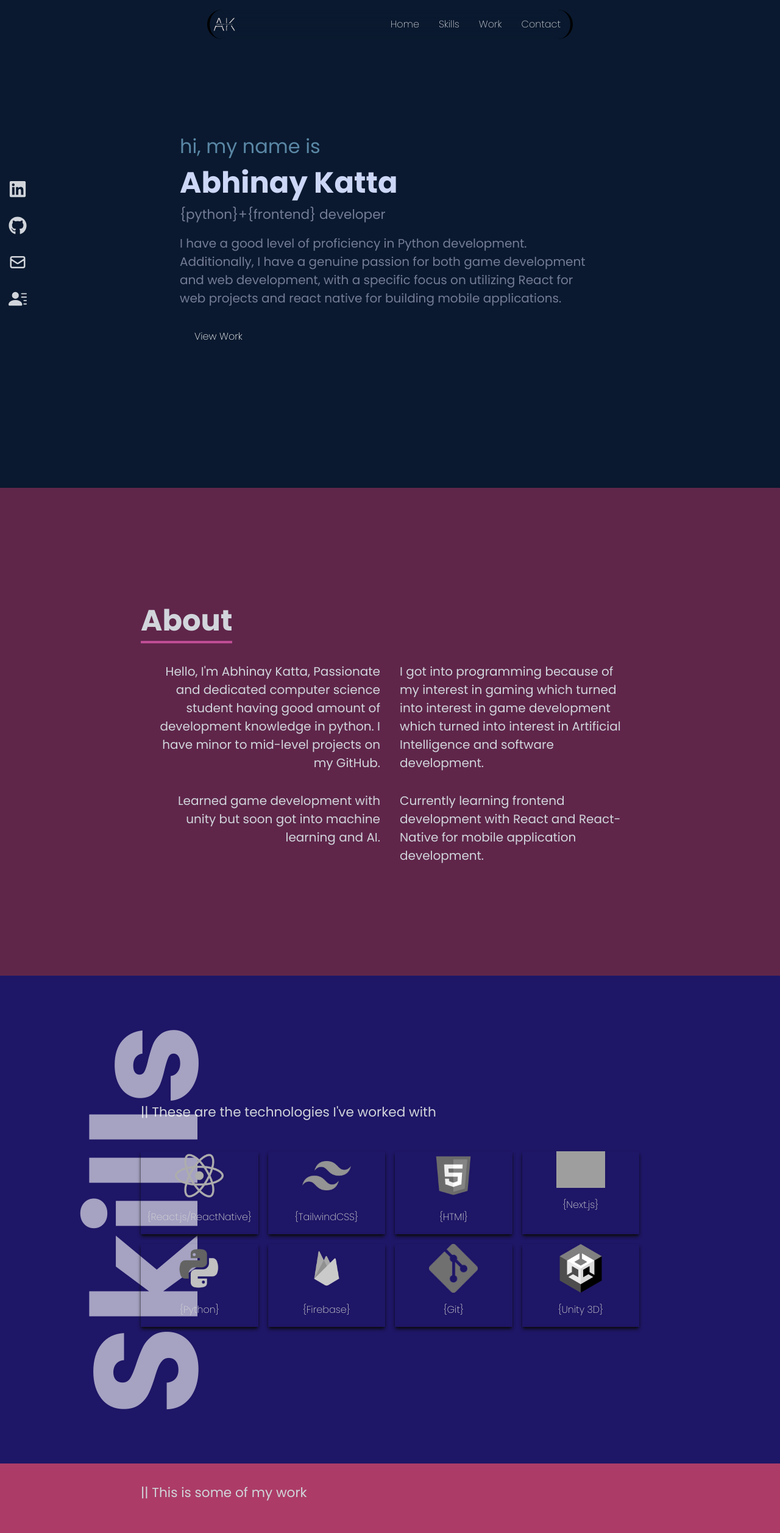
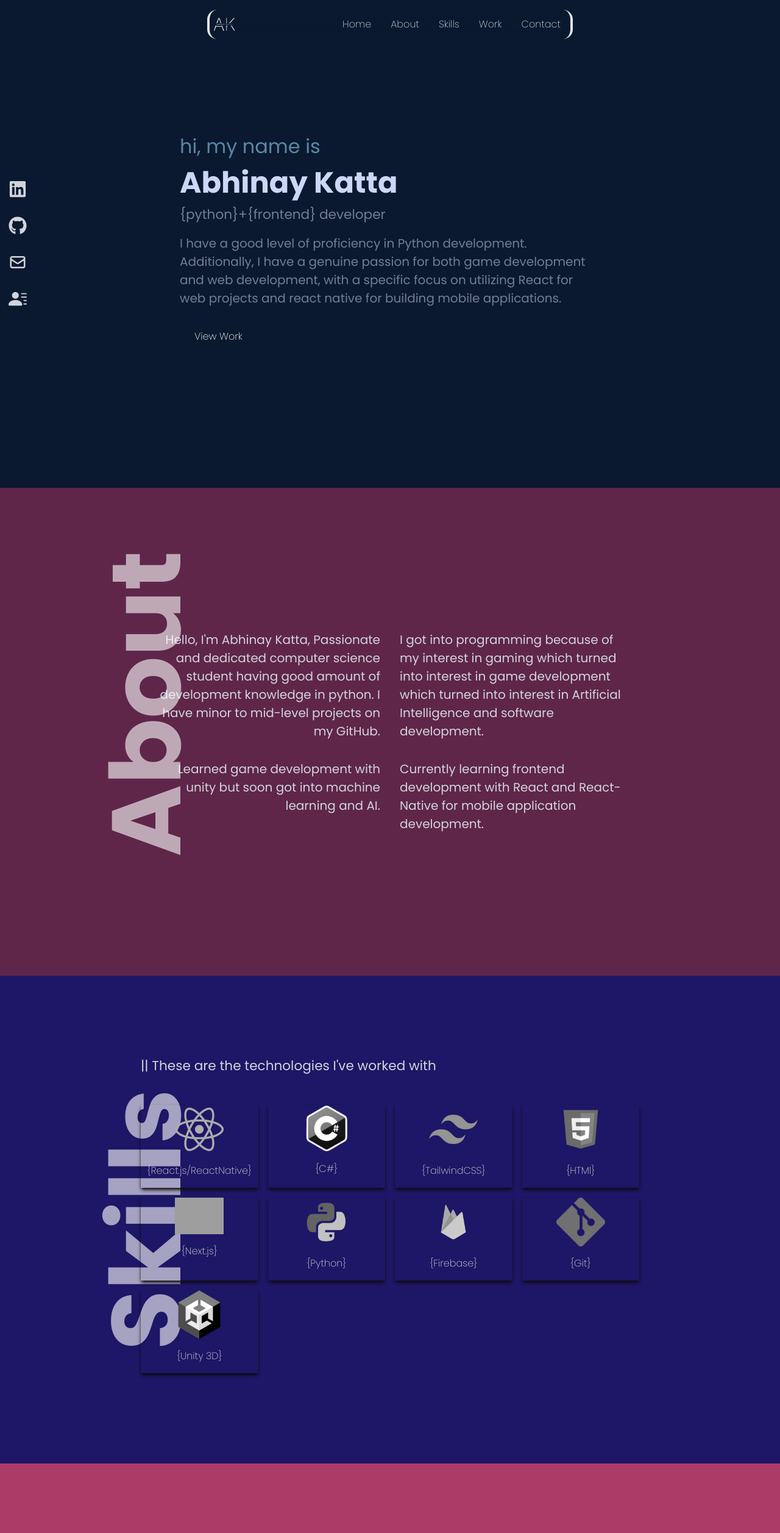
Before and after one commit to abhikatta/portfolio, a React (Create React App) app: page / in a window 1280 px wide. Shown: the top 2514 px of the page at 61% size. Built offline with nearby package versions, Linux system fonts and the light colour scheme; grey boxes are pictures that could not be loaded.

Commit message:
revamped desktop

```diff
--- a/src/components/About.tsx
+++ b/src/components/About.tsx
@@ -6,12 +6,9 @@ const About = () => {
       <div className="flex flex-col justify-center items-center w-full h-screen">
         {/* Container */}
         <div className=" w-full max-w-[53.125rem] grid grid-cols-2 gap-8">
-          <div className="md:text-left pb-8 pl-4">
-            <p className=" font-bold inline border-b-4 border-[#be4d95] component-title">
-              About
-            </p>
+          <div className="-left-[10rem] w-[100vh] absolute  items-center -rotate-90 text-white opacity-60 flex flex-col">
+            <p className="font-bold text-[10rem]">About</p>
           </div>
-          <div></div>
         </div>
         <div className="max-w-[850px] w-full grid md:grid-cols-2 gap-8 pl-10 md:pr-10 sm:pr-10 pr-10">
           <p className="font-normal md:text-right component-text">
--- a/src/components/Contact.tsx
+++ b/src/components/Contact.tsx
@@ -25,23 +25,16 @@ const Contact = () => {
   return (
     <div
       id="contact"
-      className="w-full h-[65rem] bg-[#453C67] flex justify-center items-center">
-      <div className="-left-[18rem] w-[65rem] absolute bg-red-50 items-center -rotate-90 text-white opacity-60 flex flex-col">
-        <p className="font-bold text-[15rem]">Contact</p>
-      </div>
+      className="w-full h-screen bg-[#453C67] flex justify-center items-center">
       <form
         method="POST"
         action="https://getform.io/f/36ce7206-7251-4f1c-8850-6109a00ac661"
         className="flex flex-col max-w-[53.125rem] w-full h-auto">
-        <div className="max-w-[53.125rem] mx-auto p-4 pt-0 flex flex-col justify-center w-full h-auto">
-          {/* above or this with font size change */}
-          {/* <div className="-left-[10rem] w-[100vh] absolute items-center -rotate-90 text-white opacity-60 flex flex-col">
-            <p className="font-bold  text-[10rem]">Skills</p>
-          </div> */}
-          <div className="pb-8 -mt-[10rem]">
-            {/* <p className="font-bold inline border-b-4 border-[#bca9ff] text-gray-300 component-title">
-              Contact
-            </p> */}
+        <div className="max-w-[53.125rem] mx-auto p-4 flex flex-col justify-center w-full h-auto">
+          <div className="-left-[10rem] w-[100vh] absolute items-center -rotate-90 text-white opacity-60 flex flex-col">
+            <p className="font-bold  text-[10rem]">Contact</p>
+          </div>
+          <div className="pb-8">
             <p className="text-gray-300 py-4 component-caption">
               || Submit the form below or write me an email -
               <p
@@ -93,7 +86,7 @@ const Contact = () => {
                 ? "Please fill in all the fields marked with *."
                 : ""
             }
-            className={`text-white hover:text-[#453C67] border-2 hover:bg-[#bca9ff]
+            className={`text-white hover:text-[#453C67] border-2 hover:bg-[#bca9ff] rounded-md
                  hover:border-[#bca9ff] px-4 py-3 mt-8 mx-auto flex items-center cursor-pointer
                   ${
                     isSubmitDisabled
--- a/src/components/Navbar.tsx
+++ b/src/components/Navbar.tsx
@@ -14,9 +14,9 @@ const Navbar = () => {
     <div>
       <div
         style={{ zIndex: 2 }}
-        className="fixed h-[3rem] hover:h-[6rem] transition-all duration-300 w-full top-4 flex justify-center items-center px-10 py-4 text-gray-300">
-        <div className="h-[3rem] hover:h-[6rem] transition-all duration-300 border-r-4 border-[black] border-l-4 rounded-full w-[50%] backdrop-blur-lg flex flex-row justify-between items-center">
-          <div className="h-[3rem] hover:h-[6rem] transition-all duration-300">
+        className="fixed h-[3rem] hover:h-[5rem] transition-all duration-300 w-full top-4 flex justify-center items-center px-10 py-4 text-gray-300">
+        <div className="h-[3rem] hover:h-[5rem] transition-all duration-300 border-r-4 border-l-4 rounded-[1rem] w-[50%] backdrop-blur-lg flex flex-row justify-between items-center">
+          <div className="h-[3rem] hover:h-[5rem] transition-all duration-300">
             <a className="lg:flex hidden " href="/portfolio">
               <img
                 src={Logo}
@@ -35,8 +35,7 @@ const Navbar = () => {
                 Home
               </Link>
             </li>
-
-            {/* <li>
+            <li>
               <Link
                 className="hover:underline hover:underline-offset-4"
                 to="about"
@@ -44,7 +43,7 @@ const Navbar = () => {
                 duration={500}>
                 About
               </Link>
-        </li> */}
+            </li>
             <li>
               <Link
                 className="hover:underline hover:underline-offset-4"
@@ -93,11 +92,11 @@ const Navbar = () => {
               Home
             </Link>
           </li>
-          {/* <li className="py-[4px] my-[25px] text-4xl hover:text-black hover:bg-slate-50 duration-300 transition-colors rounded-md ">
+          <li className="py-[4px] my-[25px] text-4xl hover:text-black hover:bg-slate-50 duration-300 transition-colors rounded-md ">
             <Link onClick={handleclick} to="about" smooth={true} duration={500}>
               About
             </Link>
-        </li> */}
+          </li>
           <li className="py-[4px] my-[25px] text-4xl hover:text-black hover:bg-slate-50 duration-300 transition-colors rounded-md ">
             <Link
               onClick={handleclick}
--- a/src/components/Skills.tsx
+++ b/src/components/Skills.tsx
@@ -7,17 +7,13 @@ const Skills = () => {
       className="w-full min-h-screen h-auto md:py-[0px] py-[40px] bg-[#1e1666] text-gray-300 ">
       <div className="max-w-[53.125rem] mx-auto  p-4 flex flex-col justify-center w-full h-screen">
         <div className="-left-[10rem] w-[100vh] absolute items-center -rotate-90 text-white opacity-60 flex flex-col">
-          <p className="font-bold  text-[15rem]">Skills</p>
+          <p className="font-bold  text-[10rem]">Skills</p>
         </div>
         <div>
-          {/* <p className="font-bold inline border-b-4 border-[#5f4dff] component-title">
-            Skills
-          </p> */}
           <p className="py-4 component-caption">
             || These are the technologies I've worked with
           </p>
         </div>
-
         {/* container for icons */}
         <div className="w-full  grid grid-cols-2 lg:grid-cols-4 gap-4 text-center py-8">
           {skillIcons.map((v, i) => {
--- a/src/components/Work.tsx
+++ b/src/components/Work.tsx
@@ -9,13 +9,12 @@ const Work = () => {
       className="w-auto min-h-screen h-auto md:py-[0px] py-[40px] bg-[#ac3c67] text-gray-300">
       <div className="max-w-[53.125rem] mx-auto  p-4 flex flex-col justify-center w-full h-full">
         <div className="-left-[10rem] w-[100vh] absolute items-center -rotate-90 text-white opacity-60 flex flex-col">
-          <p className="font-bold  text-[15rem]">Work</p>
+          <p className="font-bold text-[10rem]">Work</p>
         </div>
         <div>
-          {/* <p className="font-bold inline border-b-4 border-[#5f4dff] component-title">
-            Work
-          </p> */}
-          <p className="py-4 component-caption">|| This is some of my work</p>
+          <p className="pt-[8rem] component-caption">
+            || This is some of my work
+          </p>
         </div>
         {/* container for icons */}
         {projects.map((v, i) => {
--- a/src/components/data/Projects.ts
+++ b/src/components/data/Projects.ts
@@ -1,4 +1,4 @@
-import Project1 from "../../assets/jobo.png";
+import Project1 from "../../assets/JoBo.png";
 import Project2 from "../../assets/webber.png";
 import Project3 from "../../assets/timeTableTuner.png";
 import Project4 from "../../assets/portfolio.png";
--- a/src/components/data/Skills.ts
+++ b/src/components/data/Skills.ts
@@ -8,16 +8,8 @@ import GitIcon from "../../assets/git.png";
 import Unity from "../../assets/unity.png";
 import Firebase from "../../assets/firebase.png";
 import NextIcon from "../../assets/next.png";
-// import C_Sharp from "../../assets/c_sharp.png";
-//  <div className=" group shadow-md shadow-[#040c16] hover:scale-110 duration-500">
-//             <a href="https://git-scm.com/">
-//               <img
-//                 src={GitIcon}
-//                 alt="skill-icon"
-//                 className="w-20 mx-auto rounded-[0.55rem] "></img>
-//               <p className="my-4 ">{"{Git}"}</p>
-//             </a>
-//           </div>
+import C_Sharp from "../../assets/c_sharp.png";
+
 interface skill {
   name: string;
   icon: string;
@@ -26,6 +18,10 @@ const skillIcons: skill[] = [
   {
     name: "React.js/ReactNative",
     icon: ReactIcon,
+  },
+  {
+    name: "C#",
+    icon: C_Sharp,
   },
   {
     name: "TailwindCSS",
```
Also changed, not shown: 1 other file (tests, documents, lock files or other folders). Lines whose indentation alone changed are shown as unchanged.
